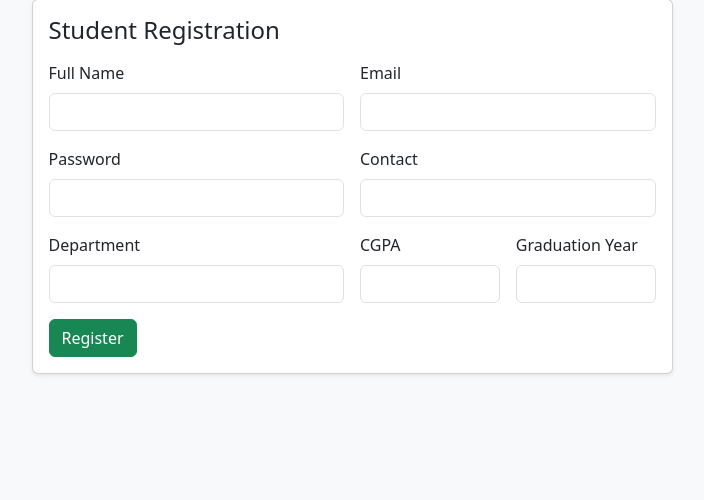
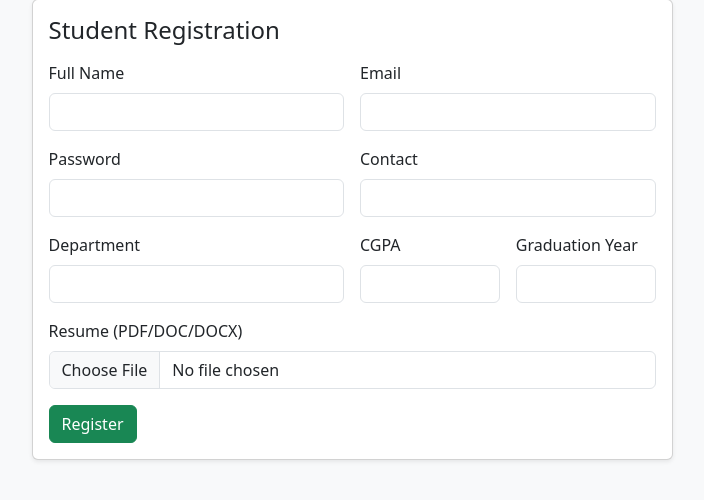
Before and after one commit to 23f2004330-afk/placement-portal-application, a Flask app: page /register/student in a window 1280 px wide. Shown: the part 81-581 px from the top of the page, without its empty margins (288-992 px from the left). Run offline with Flask 3, Linux system fonts and the light colour scheme.

Commit message:
Milestone-PPA Final-Submission

```diff
--- a/app.py
+++ b/app.py
@@ -138,9 +138,18 @@ def register_student():
         department = request.form.get("department", "").strip()
         cgpa = request.form.get("cgpa", "").strip()
         grad_year = request.form.get("grad_year", "").strip()
+        resume = request.files.get("resume")
 
         if User.query.filter_by(email=email).first():
             flash("Email already exists.")
+            return redirect(url_for("register_student"))
+
+        if not resume or not resume.filename:
+            flash("Resume upload is required.")
+            return redirect(url_for("register_student"))
+
+        if not is_allowed_resume(resume.filename):
+            flash("Resume must be PDF/DOC/DOCX.")
             return redirect(url_for("register_student"))
 
         student = User(
@@ -155,6 +164,12 @@ def register_student():
             grad_year=int(grad_year) if grad_year else None,
         )
         db.session.add(student)
+        db.session.flush()
+
+        filename = secure_filename(f"{student.id}_{int(datetime.utcnow().timestamp())}_{resume.filename}")
+        resume.save(os.path.join(app.config["UPLOAD_FOLDER"], filename))
+        student.resume_filename = filename
+
         db.session.commit()
         flash("Student registration successful. Please login.")
         return redirect(url_for("login"))
--- a/templates/register_student.html
+++ b/templates/register_student.html
@@ -6,7 +6,7 @@
         <div class="card shadow-sm">
             <div class="card-body">
                 <h2 class="h4 mb-3">Student Registration</h2>
-                <form method="post">
+                <form method="post" enctype="multipart/form-data">
                     <div class="row g-3">
                         <div class="col-md-6">
                             <label class="form-label">Full Name</label>
@@ -36,6 +36,10 @@
                             <label class="form-label">Graduation Year</label>
                             <input class="form-control" type="number" min="2020" max="2100" name="grad_year">
                         </div>
+                        <div class="col-12">
+                            <label class="form-label">Resume (PDF/DOC/DOCX)</label>
+                            <input class="form-control" type="file" name="resume" accept=".pdf,.doc,.docx" required>
+                        </div>
                     </div>
                     <button class="btn btn-success mt-3" type="submit">Register</button>
                 </form>
```
Also changed, not shown: 2 other files.
